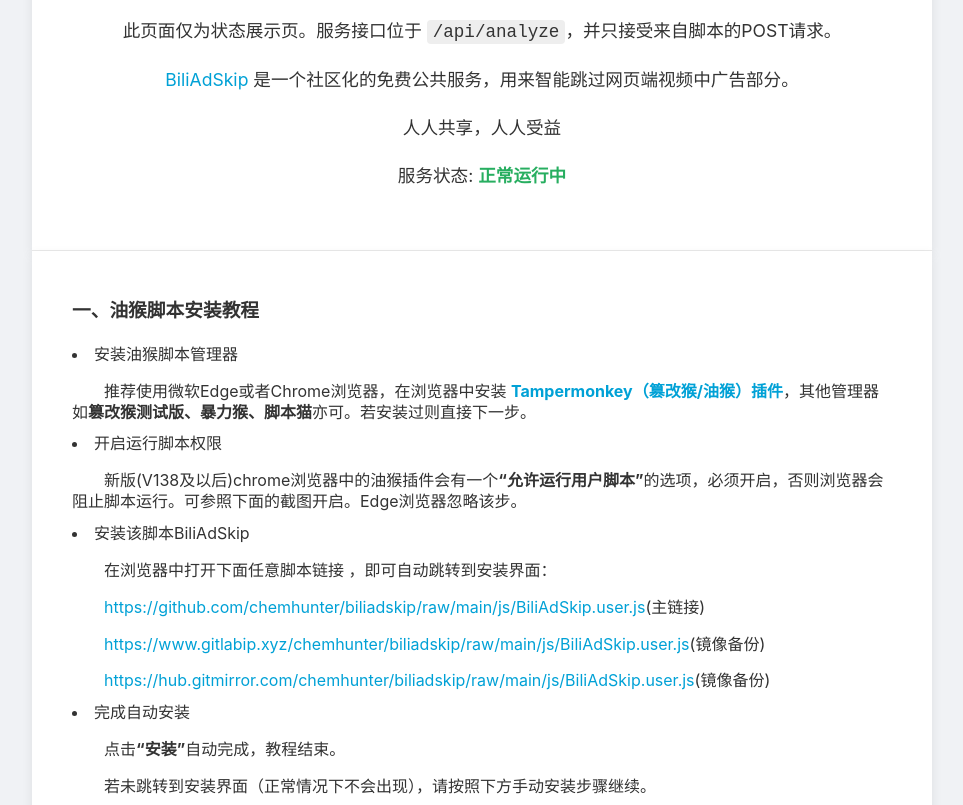
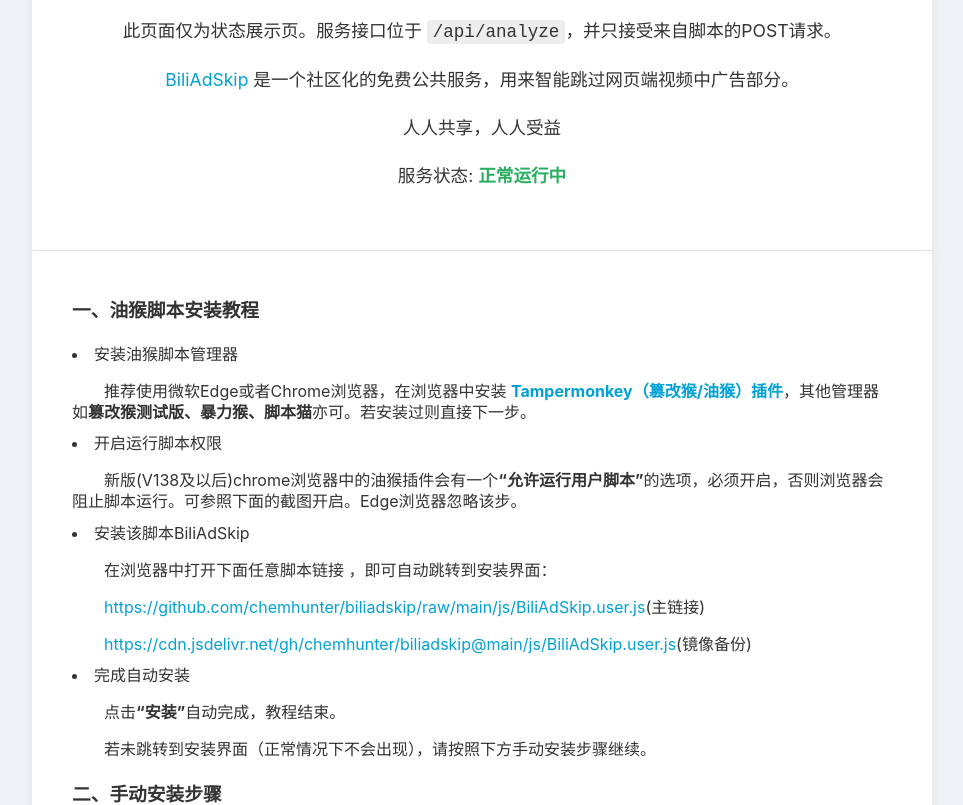
Before and after one commit to chemhunter/biliadskip, a website: page index.html in a window 1280 px wide. Shown: the part 155-960 px from the top of the page, without its empty margins (158-1121 px from the left). Drawn offline with Linux system fonts and the light colour scheme.

Commit message:
Update index.html

```diff
--- a/index.html
+++ b/index.html
@@ -101,8 +101,7 @@
 				<li>安装该脚本BiliAdSkip<br>
 					<p>在浏览器中打开下面任意脚本链接 ，即可自动跳转到安装界面：</p>
 					<p><a target="_blank" href="https://github.com/chemhunter/biliadskip/raw/main/js/BiliAdSkip.user.js">https://github.com/chemhunter/biliadskip/raw/main/js/BiliAdSkip.user.js</a>(主链接)</p>
-					<p><a target="_blank" href="https://www.gitlabip.xyz/chemhunter/biliadskip/raw/main/js/BiliAdSkip.user.js">https://www.gitlabip.xyz/chemhunter/biliadskip/raw/main/js/BiliAdSkip.user.js</a>(镜像备份)</p>
-					<p><a target="_blank" href="https://hub.gitmirror.com/chemhunter/biliadskip/raw/main/js/BiliAdSkip.user.js">https://hub.gitmirror.com/chemhunter/biliadskip/raw/main/js/BiliAdSkip.user.js</a>(镜像备份)</p>
+					<p><a target="_blank" href="https://cdn.jsdelivr.net/gh/chemhunter/biliadskip@main/js/BiliAdSkip.user.js">https://cdn.jsdelivr.net/gh/chemhunter/biliadskip@main/js/BiliAdSkip.user.js</a>(镜像备份)</p>
 				</li>
 				<li>完成自动安装<br>
 					<p>点击<b>“安装”</b>自动完成，教程结束。</p>
@@ -124,7 +123,7 @@
 					<p>在“<b>实用工具</b>”标签最下方的“<b>从URL安装</b>”处，输入链接，点击“<b>安装</b>”按钮并确认即可。</p>
 					<p><span class="loc copy" title="点击复制" onclick="copy(this.innerText)">https://github.com/chemhunter/biliadskip/raw/main/js/BiliAdSkip.user.js</span> (点击可复制)。</p>
 					<p>失败的话，同样可以试试镜像链接</p>
-					<p><span class="loc copy" title="点击复制" onclick="copy(this.innerText)">https://www.gitlabip.xyz/chemhunter/biliadskip/raw/main/js/BiliAdSkip.user.js</span> (点击可复制)</p>
+					<p><span class="loc copy" title="点击复制" onclick="copy(this.innerText)">https://cdn.jsdelivr.net/gh/chemhunter/biliadskip@main/js/BiliAdSkip.user.js</span> (点击可复制)</p>
 					<p><img title="从URL安装" src="https://s2.loli.net/2025/09/15/1j9gy7iGLnJUm3e.png"></p><br></li>
 				<li>刷新B站网页，脚本即可自动生效。</li>
 			</div>
```
